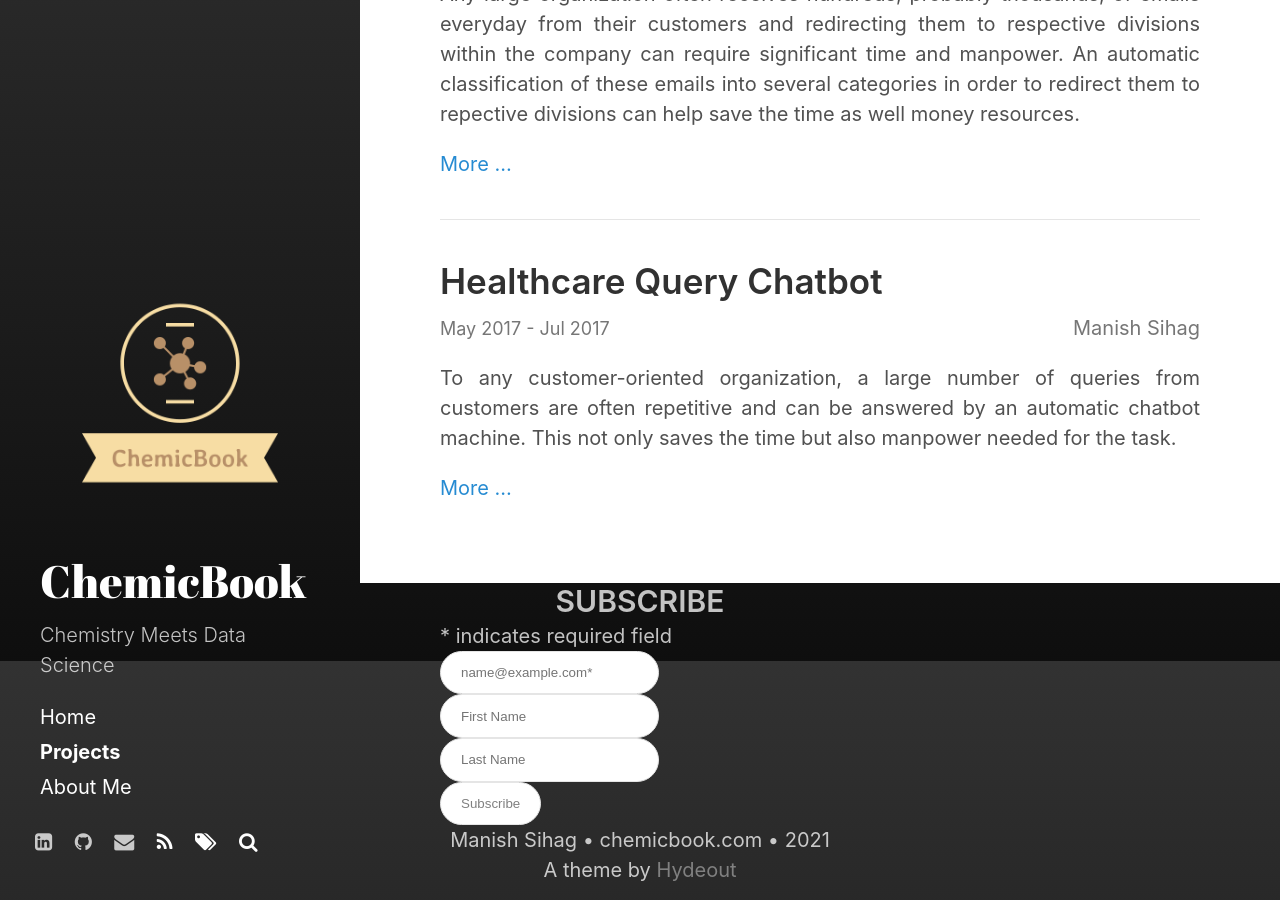
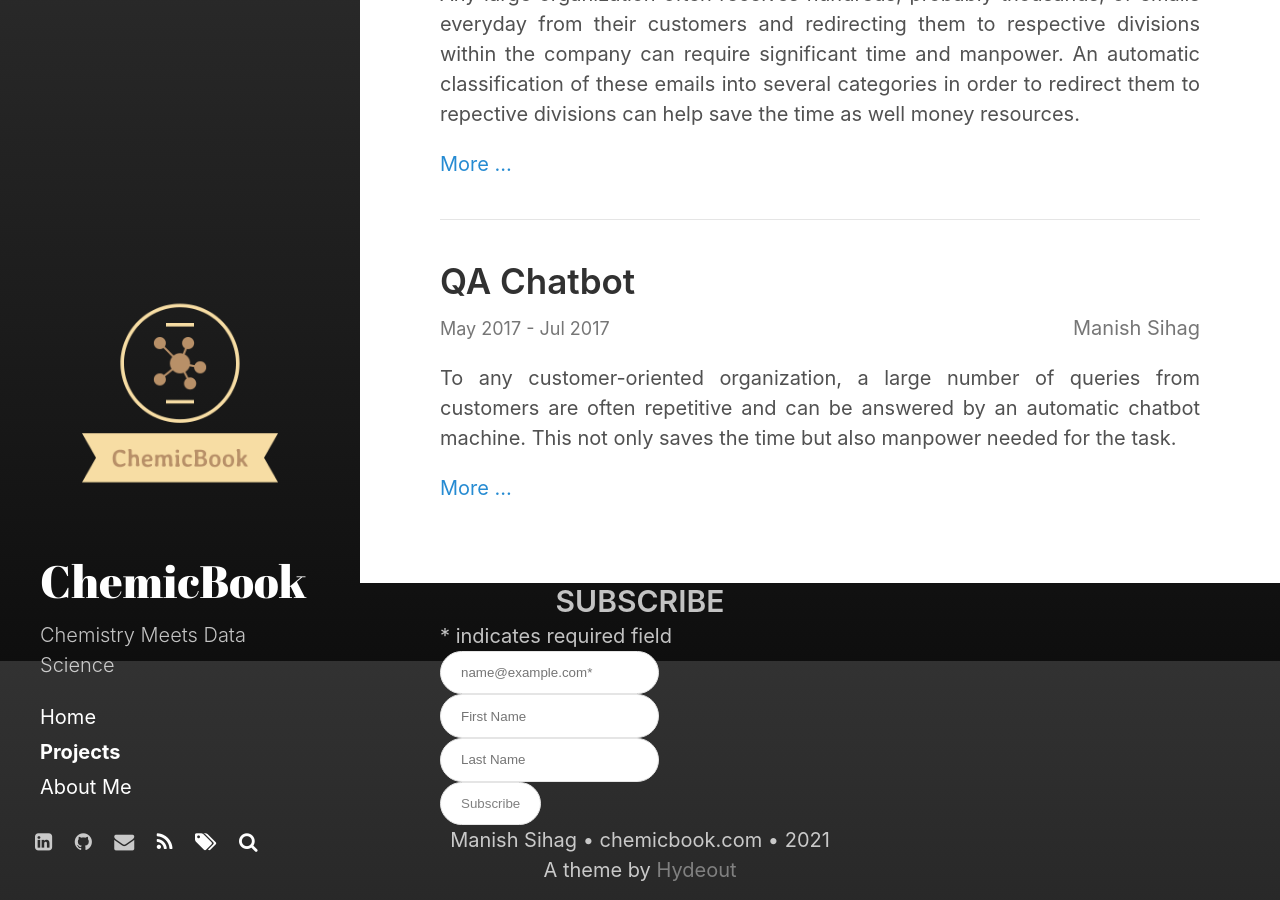
Before and after one commit to kmnis/kmnis.github.io, a Jekyll site: the page built from projects.html, in a window 1280 px wide and 900 px high, scrolled down 2039 px. Built offline with Jekyll 4.4.1, drawn with Linux system fonts in a browser that asks for light colours; nearby versions of some CDN libraries; comment, search, counter and statistics services are not loaded.

Commit message:
Renamed one of the projects

```diff
--- a/_projects/email-request-analysis.md
+++ b/_projects/email-request-analysis.md
@@ -5,9 +5,9 @@ start_date: '2018-09-12'
 end_date: '2018-12-05'
 permalink: /projects/email-request-analysis
 related_projects:
-    - Healthcare Query Chatbot
+    - QA Chatbot
 related_projects_url:
-    - healthcare-query-chatbot
+    - qa-chatbot
 tags:
     - NLP
     - tensorflow
--- a/_projects/healthcare-query-chatbot.md
+++ b/_projects/qa-chatbot.md
@@ -1,9 +1,9 @@
 ---
 layout: project
-title: Healthcare Query Chatbot
+title: QA Chatbot
 start_date: '2017-05-01'
 end_date: '2017-07-15'
-permalink: /projects/healthcare-query-chatbot
+permalink: /projects/qa-chatbot
 related_projects:
     - Email Request Analysis
 related_projects_url:
```
